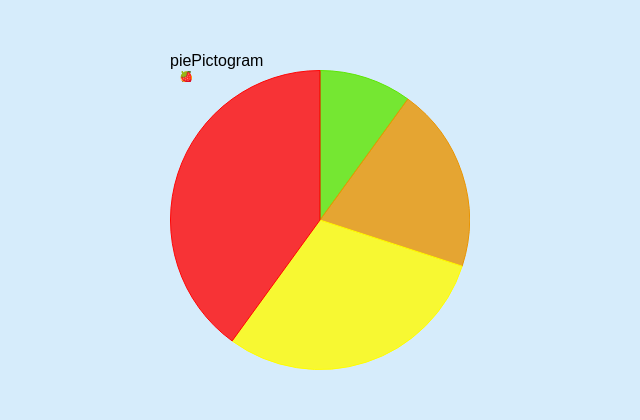
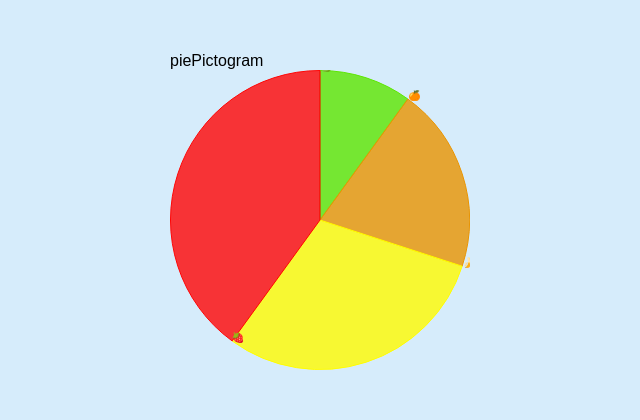
Before and after one commit to oaza0712/graph-js-lib, a website: page src/index.html in a window 1280 px wide. Shown: the part 209-629 px from the top of the page, 320-960 px from the left. Drawn offline with nearby package versions, Linux system fonts and the light colour scheme.

Commit message:
bar done, line done, piePictogram in progress

```diff
--- a/src/index.html
+++ b/src/index.html
@@ -75,7 +75,6 @@
 
     <div class="chartCard">
       <div class="chartBox">
-        <div>barTransition-done</div>
         <canvas id="barTransition"></canvas>
       </div>
     </div>
@@ -130,7 +129,7 @@
       let Bar = {
         type: "bar",
         labels: ["Apples", "Oranges", "Bananas", "Strawberrys"],
-        values: [1, 2, 3, 4],
+        values: [1, 12.86, 3, 4],
         unicode: [
           "\uD83C\uDF4F",
           "\uD83C\uDF4A",
@@ -159,7 +158,7 @@
       let Line = {
         type: "line",
         labels: ["first day", "second day", "third day", "fourth day"],
-        values: [1, 2, 3, 4],
+        values: [1, 2, 5, 7],
         labelDataset: [
           "pickedApples",
           "pickedOranges",
@@ -176,7 +175,7 @@
       let lineTrans = {
         type: "line",
         labels: ["first day", "second day", "third day", "fourth day"],
-        values: [1, 2, 3, 4],
+        values: [1, 2, 5, 7],
         labelDataset: ["pickedApples"],
         unicode: ["\uD83C\uDF4F"],
       };
@@ -196,6 +195,13 @@
 
       // RENDERING FUNCTION
       function KidChart(typeOfChart, userData) {
+        //TRIMMING TO WHOLE NUMBERS
+        for (let i = 0; i < userData.values.length; i++) {
+          userData.values[i] = Math.floor(userData.values[i]);
+        }
+
+        //CALCULATING PERCENTAGE
+
         //DEFAULT DATA VALUES
         var data = {
           labels: userData.labels,
@@ -228,8 +234,13 @@
                 label: "Type of fruit",
                 data: userData.values,
                 backgroundColor: "rgba(255, 255, 255, 0.1)",
-                borderColor: "rgba(255, 255, 255, 0.1)",
-              borderWidth: 1,
+                borderColor: [
+                  "rgba(93, 230, 0, 1)",
+                  "rgba(233, 148, 0, 1)",
+                  "rgba(255, 252, 0, 1)",
+                  "rgba(255, 5, 5, 1)",
+                ],
+                borderWidth: 5,
               },
             ],
           };
@@ -277,15 +288,29 @@
 
             ctx.save();
             if (typeOfChart == "piePictogram") {
+
+              let angles = [];
+              let sum = 0;
               for (let i = 0; i < userData.values.length; i++) {
-                for (let j = 0; j < userData.values[i]; j++) {
+                sum += userData.values[i];
+              }
+              console.log("SUM ", sum);
+              for (let i = 0; i < userData.values.length; i++) {
+                angles[i] = (userData.values[i] / sum) * 6.2831;
+                console.log("ANGLES ", angles[i]);
+              }
+
+              let current_angle =  4.71238898038
+              for (let i = 0; i < userData.values.length; i++) {
+
                 ctx.fillText(
                   userData.unicode[i],
-                    10, // x.getPixelForValue(i) - 12,
-                    10, // y.getPixelForValue(j + 1),
+
+                  150 * Math.cos( current_angle) + 150,
+                  150 * Math.sin( current_angle) + 150,
                   30
                 );
-                }
+                current_angle += angles[i];
               }
             }
 
@@ -293,16 +318,15 @@
               typeOfChart == "barTransition" ||
               typeOfChart == "barPictogram"
             ) {
+              let size = (y.getPixelForValue(0) - y.getPixelForValue(1)) / 1.5;
 
-              let size = y.getPixelForValue(0)-y.getPixelForValue(1)-30
               for (let i = 0; i < userData.values.length; i++) {
                 for (let j = 0; j < userData.values[i]; j++) {
-
-                  ctx.font = `${size}px Arial`
+                  ctx.font = `${size}px Arial`;
                   ctx.fillText(
                     userData.unicode[i],
-                    x.getPixelForValue(i) - size/2,
-                    y.getPixelForValue(j+0.3),
+                    x.getPixelForValue(i) - size / 2,
+                    y.getPixelForValue(j + 1) + size / 0.87,
                     size
                   );
                 }
@@ -313,22 +337,32 @@
               typeOfChart == "lineTransition" ||
               typeOfChart == "linePictogram"
             ) {
-              let size =( y.getPixelForValue(0)-y.getPixelForValue(1))-70
+              let size = (y.getPixelForValue(0) - y.getPixelForValue(1)) / 2.5;
               for (let i = 0; i < userData.values.length; i++) {
                 for (let j = 0; j < userData.values[i]; j++) {
-                  ctx.font = `${size}px Arial`
+                  let between =
+                    y.getPixelForValue(0) -
+                    y.getPixelForValue(userData.values[i]);
+
+                  ctx.font = `${size}px Arial`;
+                  if (j == 0) {
+                    //
                     ctx.fillText(
                       userData.unicode[0],
-                    x.getPixelForValue(i) - size/2,
-                    y.getPixelForValue(j+1) + size -20 ,
+                      x.getPixelForValue(i) - size / 2,
+                      y.getPixelForValue(j + 1.5) + size,
+                      size
+                    );
+                  } else {
+                    ctx.fillText(
+                      userData.unicode[0],
+                      x.getPixelForValue(i) - size / 2,
+                      y.getPixelForValue(j + 1) + size * 0.5,
                       size
                     );
                   }
                 }
               }
-
-            if (typeOfChart == "piePictogram") {
-              console.log("PIE", ctx);
             }
           },
         };
@@ -368,7 +402,10 @@
                 //  30
                 //);
                 var index = elements[0].index;
-                console.log("ELEMENTS[0] ", elements[0]);
+                console.log("ELEMENTS[0] ", elements);
+                console.log("ELEMENTS[1] ", elements[1]);
+                console.log("ELEMENTS[2] ", elements[2]);
+                console.log("ELEMENTS[3] ", elements[3]);
               }
             },
           },
```
Also changed, not shown: dist/index.html, 1 other file. Lines whose indentation alone changed are shown as unchanged.
